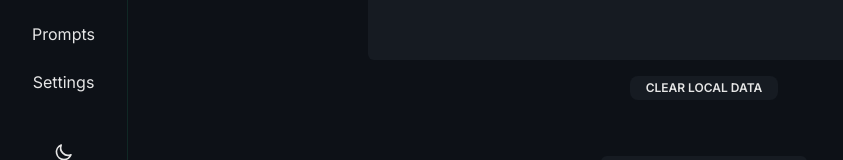
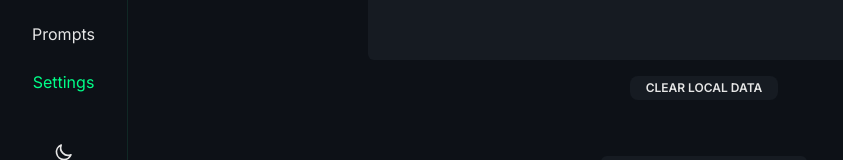
Before and after one commit to Ablasko32/Project-Shard, a Next.js app: page /settings in a window 1280 px wide. Shown: the part 408-568 px from the top of the page, without its empty margins (0-843 px from the left). Built offline with nearby package versions, Linux system fonts and the light colour scheme.

Commit message:
fixed up navigation, noticed it was bad so added exit animation, navigation link component

```diff
--- a/app/_components/MobileNav.tsx
+++ b/app/_components/MobileNav.tsx
@@ -3,9 +3,11 @@ import Link from 'next/link';
 import { useEffect, useRef, useState } from 'react';
 import ThemeSwitch from '@/app/_components/ThemeSwitch';
 import Logo from '@/app/_components/Logo';
-import { motion } from 'framer-motion';
+import { motion, AnimatePresence } from 'framer-motion';
 import SocialIcons from '@/app/_components/SocialIcons';
 import Button from '@/app/_components/Button';
+import { usePathname } from 'next/navigation';
+import NavigationLink from '@/app/_components/NavigationLink';
 
 /**
  * Mobile navigation with collapsibile sidebar
@@ -16,6 +18,13 @@ function MobileNav() {
 
 	const containerRef = useRef<HTMLDivElement>(null);
 	const menuRef = useRef<HTMLDivElement>(null);
+
+	const pathname = usePathname();
+
+	// close the menu when navigation occurs/ when pathname changes
+	useEffect(() => {
+		setNavOpen(false);
+	}, [pathname]);
 
 	// close the menu when clicked outside
 	useEffect(() => {
@@ -42,17 +51,22 @@ function MobileNav() {
 				<Logo type="small" />
 			</div>
 			{/* dropdown */}
-
+			<AnimatePresence>
 				{isNavOpen && (
 					// blurred container
-				<div
+					<motion.div
+						initial={{ opacity: 0 }}
+						animate={{ opacity: 1 }}
+						exit={{ opacity: 0 }}
+						transition={{ duration: 0.1 }}
 						ref={containerRef}
 						className="fixed left-0 top-0 z-40 w-full bg-white/5 backdrop-blur-sm"
 					>
 						<motion.div
 							initial={{ x: -100 }}
 							animate={{ x: 0 }}
-						exit={{ x: -100 }}
+							exit={{ x: -200 }}
+							transition={{ duration: 0.2, type: 'tween' }}
 							ref={menuRef}
 							className="flex h-screen w-1/2 flex-col items-center justify-center border-r border-r-lightAccent !border-opacity-20 bg-lightSecondary p-4 dark:border-r-darkAccent dark:bg-darkSecondary md:hidden"
 						>
@@ -68,24 +82,20 @@ function MobileNav() {
 										<Link href="/chat">New</Link>
 									</Button>
 								</li>
-							<li className="mainNavItem">
-								<Link href="/chat/all-chats">Chats</Link>
-							</li>
-							<li className="mainNavItem">
-								<Link href="/models">Models</Link>
-							</li>
-							<li className="mainNavItem">
-								<Link href="/prompts">Prompts</Link>
-							</li>
-							<li className="mainNavItem">
-								<Link href="/settings">Settings</Link>
-							</li>
+								<NavigationLink name="chats" path="/chat/all-chats" />
+
+								<NavigationLink name="models" path="/models" />
+
+								<NavigationLink name="prompts" path="/prompts" />
+
+								<NavigationLink name="settings" path="/settings" />
 								<ThemeSwitch />
 							</ul>
 							<SocialIcons />
 						</motion.div>
-				</div>
+					</motion.div>
 				)}
+			</AnimatePresence>
 		</>
 	);
 }
--- a/app/_components/Navigation.tsx
+++ b/app/_components/Navigation.tsx
@@ -4,6 +4,7 @@ import ThemeSwitch from '@/app/_components/ThemeSwitch';
 import Logo from '@/app/_components/Logo';
 import SocialIcons from '@/app/_components/SocialIcons';
 import Button from '@/app/_components/Button';
+import NavigationLink from '@/app/_components/NavigationLink';
 
 function Navigation() {
 	return (
@@ -19,18 +20,14 @@ function Navigation() {
 							<Link href="/chat">New</Link>
 						</Button>
 					</li>
-					<li className="mainNavItem">
-						<Link href="/chat/all-chats">Chats</Link>
-					</li>
-					<li className="mainNavItem">
-						<Link href="/models">Models</Link>
-					</li>
-					<li className="mainNavItem">
-						<Link href="/prompts">Prompts</Link>
-					</li>
-					<li className="mainNavItem">
-						<Link href="/settings">Settings</Link>
-					</li>
+
+					<NavigationLink name="chats" path="/chat/all-chats" />
+
+					<NavigationLink name="models" path="/models" />
+
+					<NavigationLink name="prompts" path="/prompts" />
+
+					<NavigationLink name="settings" path="/settings" />
 					<ThemeSwitch />
 				</ul>
 				<SocialIcons />
--- /dev/null
+++ b/app/_components/NavigationLink.tsx
@@ -0,0 +1,25 @@
+'use client';
+
+import Link from 'next/link';
+import { usePathname } from 'next/navigation';
+import React from 'react';
+
+export default function NavigationLink({
+	path,
+	name,
+}: {
+	path: string;
+	name: string;
+}) {
+	const pathname = usePathname();
+
+	return (
+		<li
+			className={`mainNavItem ${pathname.startsWith(path) ? 'disabled: text-lightPrimary dark:text-darkPrimary' : ''}`}
+		>
+			<Link className="capitalize" href={path}>
+				{name}
+			</Link>
+		</li>
+	);
+}
--- a/app/globals.css
+++ b/app/globals.css
@@ -20,7 +20,7 @@ body {
 	}
 
 	.pageContainer {
-		@apply h-full max-h-full p-4 pb-2 pt-10 md:p-10 md:pb-4;
+		@apply mb-2 h-full max-h-full p-4 pb-2 pt-10 md:p-10 md:pb-4;
 	}
 
 	.spinner {
--- a/app/prompts/promptsSlice.ts
+++ b/app/prompts/promptsSlice.ts
@@ -15,7 +15,7 @@ const promptsSlice = createSlice({
 	reducers: {
 		addNewPrompt: (state, action) => {
 			const newPrompt = {
-				id: crypto.randomUUID(),
+				id: `${new Date().toLocaleString()}-${Math.random()}`,
 				title: action.payload.title,
 				content: action.payload.content,
 				date: new Date().toLocaleString(),
```
Lines whose indentation alone changed are shown as unchanged.
